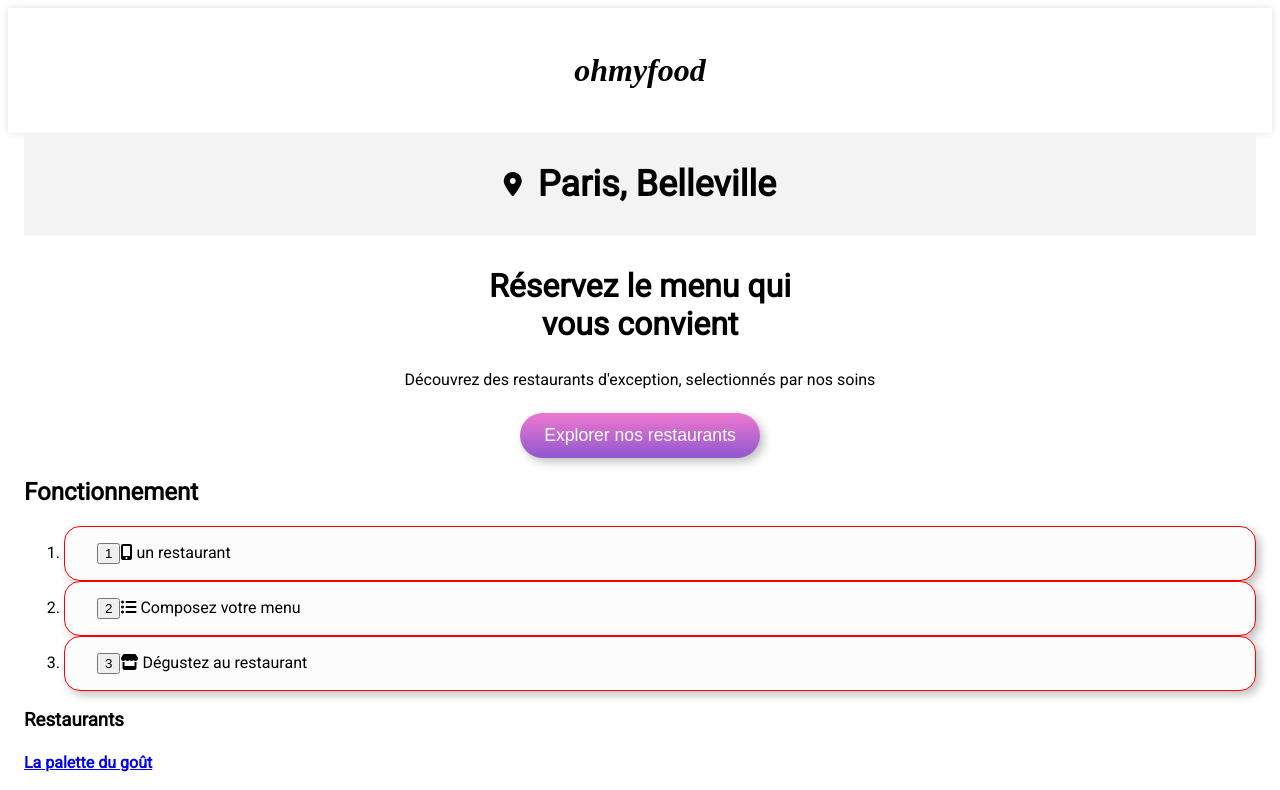
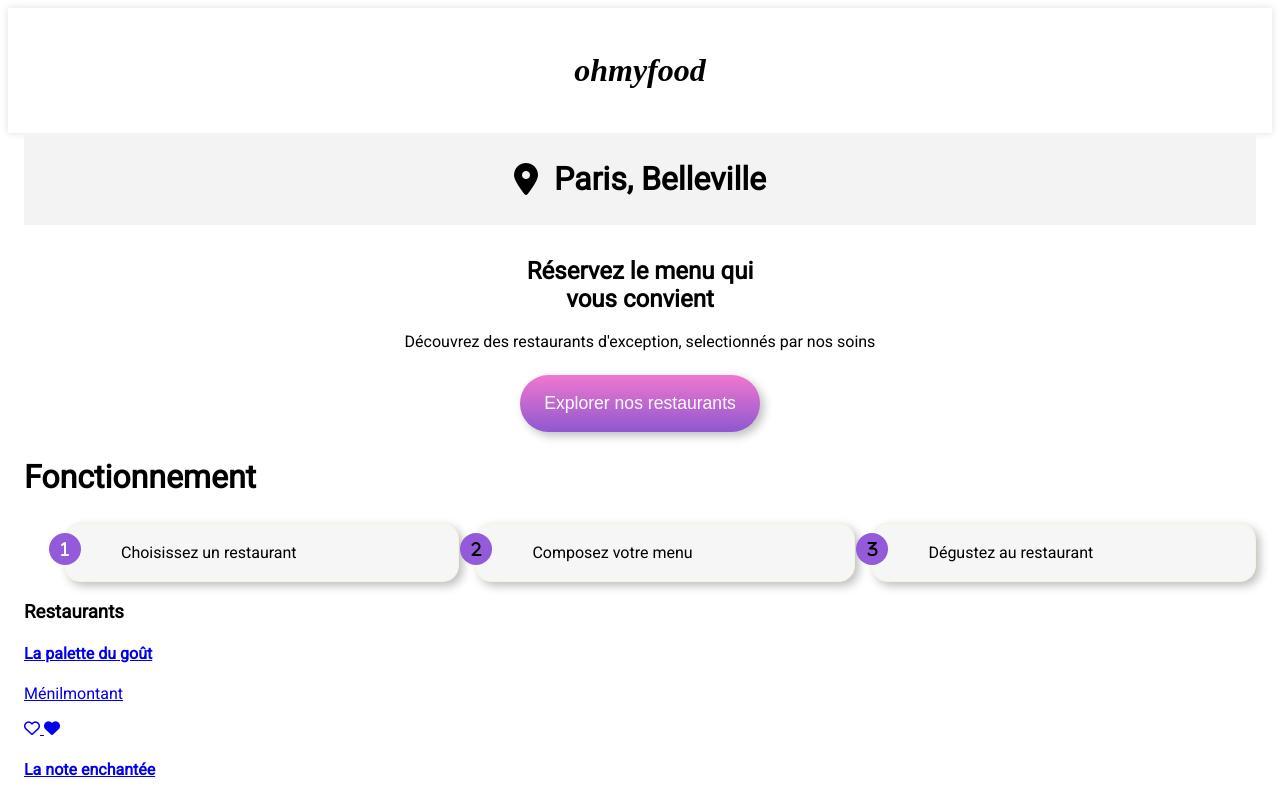
Before and after one commit to dez-crea/ohmyfoodgastrononie, a website: page index.html in a window 1280 px wide. Shown: the top 790 px of the page. Drawn offline with Linux system fonts and the light colour scheme; a web font is replaced by a local one.

Commit message:
scss counter-reset

```diff
--- a/index.html
+++ b/index.html
@@ -24,16 +24,17 @@
             <p>Découvrez des restaurants d'exception, selectionnés par nos soins</p>
             <button class="gradient">Explorer nos restaurants</button>
         </section>
-
         <section class="ardoiseRestaurant">
             <h2>Fonctionnement</h2>
             <ol>
-                <li class="animation"><button class="numero">1</button><i class="fa-mobile-alt fas ardoiseRestaurant__icon" aria-hidden="true"></i> un restaurant</li>
-                <li class="animation"><button class="numero">2</button><i class="fa-list-ul fas ardoiseRestaurant__icon" aria-hidden="true"></i> Composez votre menu</li>
-                <li class="animation"><button class="numero">3</button><i class="fa-store fas ardoiseRestaurant__icon" aria-hidden="true"></i> Dégustez au restaurant</li>
+              <li>
+                <i class="fas fa-mobile-alt ardoiseRestorant_icon"></i></i>Choisissez un restaurant</li>
+              <li>
+                <i class="fas fa-list-ul ardoiseRestorant_icon"></i>Composez votre menu</li>
+              <li>
+                <i class="fas fa-store ardoiseRestorant_icon"></i>Dégustez au restaurant</li>
             </ol>
         </section>
-
         <section class="restaurant">
             <h3 class="restaurant__title">Restaurants</h3>
             <div class="restaurant__cards">
--- a/sass/layout/_ardoiseRestaurant.scss
+++ b/sass/layout/_ardoiseRestaurant.scss
@@ -1,13 +1,61 @@
+@import "../utils/_box-shadow.scss";
+@import "../utils/_zoom.scss";
 
-  .ardoiseRestaurant li{
-    background-color: #fcfcfc;
-    padding: 1rem 2rem;
-    border: 1px solid red;
-    flex-grow: 1;
-    border-radius: 1rem;
-    box-shadow: 0.25rem 0.25rem 10px rgba(0, 0, 0, 0.25);
-  }
-  .ardoiseRestaurant li :hover{
-    transform: scale(1.02);
-    @include zoom;
-  }
+
+.ardoiseRestaurant{
+    counter-reset: comptelistes;
+
+    & ol{
+        display:flex;
+        flex-wrap: wrap;
+        gap: 1rem;
+        @media (max-width: 800px) {
+            flex-direction: column;
+        }
+    }
+    & li{
+        position: relative;
+
+        ::before{
+          content: counter(comptelistes);
+          counter-increment: comptelistes;
+          color: width;
+          background-color: #935bd9;
+          width: 2rem;
+          height: 2rem;
+          display: grid;
+          place-items: center;
+          border-radius: 50%;
+          position: absolute;
+         left: -1rem;
+         bottom: 1rem;
+
+        }
+        list-style-type: none;
+        padding: 1.2rem 2rem;
+        background-color: #f6f6f6;
+        border: 1px solid beige;
+        flex-grow: 1;
+        border-radius: 1rem;
+        @include base-shadow;
+        &:hover{
+          color: #fff;
+        box-shadow: inset 200px 0 0 0 #F1D9F9;;
+        }
+        i.fa, .far, .fas {
+            color: width;
+            margin-right: 1.5rem;
+        }
+        i.fas.fa-mobile-alt{
+            color: white;
+        }
+       i .fas.fa-store{
+        margin-right: 1rem;
+        color: width;
+        i ::before {
+            margin-right: 1rem;
+            color: width;
+        }
+       }
+        }
+        }
--- a/sass/layout/_explorationGastro.scss
+++ b/sass/layout/_explorationGastro.scss
@@ -1,13 +1,21 @@
+@import "../utils/_box-shadow.scss";
+
 /*Explorationgastro */
+
 .explorationGastro {
   text-align: center;
 }
 
 .explorationGastro h2 {
   margin-top: 2rem;
-  font-size: 2rem;
+  font-size: 1.5rem;
 }
 
 .explorationGastro p {
+  display: block;
+  margin-block-start: 1em;
+  margin-block-end: 1em;
+  margin-inline-start: 0px;
+  margin-inline-end: 0px;
   font-size: 1rem;
 }
--- a/sass/layout/_gastro.scss
+++ b/sass/layout/_gastro.scss
@@ -9,5 +9,6 @@ main .gastro{
   }
 
   main .gastro{
-   font-size: 1.5rem;
+   font-size: 2rem;
+   color: black;
   }
--- a/sass/layout/_gradients.scss
+++ b/sass/layout/_gradient.scss
@@ -1,6 +1,8 @@
+@import "../utils/_box-shadow.scss";
+
 .gradient {
   border: 0;
-  padding: 0.75rem 1.5rem;
+  padding: 1.1rem 1.5rem;
   font-weight: 500;
   font-size: 1.1rem;
   border-radius: 100px;
@@ -9,9 +11,10 @@
   background-image: linear-gradient(0deg, rgba(147, 86, 220, 0.9), rgba(255, 121, 218, 0.9));
   cursor: pointer;
   transition-duration: 0.25s;
-  box-shadow: 0.25rem 0.25rem 10px rgba(0, 0, 0, 0.25);
+  //box-shadow: 0.25rem 0.25rem 10px rgba(0, 0, 0, 0.25);
   transition: transform 200ms;
   margin-top: 0.5rem;
+  @include base-shadow;
 }
 
 .explorationGastro button:hover {
@@ -35,3 +38,21 @@ H1 {
   padding-bottom: 18px;
   font-style: italic;
 }
+
+h2 {
+  display: block;
+  font-size: 2rem;
+  margin-block-start: 0.83em;
+  margin-block-end: 0.83em;
+  margin-inline-start: 0px;
+  margin-inline-end: 0px;
+  font-weight: bold;
+}
+
+p {
+  display: block;
+  margin-block-start: 1em;
+  margin-block-end: 1em;
+  margin-inline-start: 0px;
+  margin-inline-end: 0px;
+}
--- a/sass/sass/utils/_box-shadow.scss
+++ /dev/null
@@ -1,3 +0,0 @@
-@mixin base-shadow {
-    box-shadow: 0.25rem 0.25rem 10px rgba(0, 0, 0, 0.25);
-}
--- /dev/null
+++ b/sass/utils/_box-shadow.scss
@@ -0,0 +1,3 @@
+@mixin base-shadow {
+    box-shadow: 0.25rem 0.25rem 10px rgba(0, 0, 0, 0.25);
+}
--- a/style.scss
+++ b/style.scss
@@ -2,12 +2,13 @@
 @import url("https://fonts.googleapis.com/css2?family=Marck+Script&family=Montserrat&family=Raleway&family=Roboto+Serif:wght@800;900&family=Roboto+Slab:wght@400;500&family=Roboto:ital,wght@0,300;0,400;1,700&family=Shrikhand&display=swap");
 
 
-@import "sass/sass/utils/box-shadow";
-@import "sass/sass/utils/zoom";
-@import "sass/base";
-@import "sass/layout/header";
-@import "sass/layout/_gastro";
-@import "sass/layout/gradients";
-@import "sass/layout/explorationGastro";
-@import "sass/layout/ardoiseRestaurant";
-@import "sass/layout/menus";
+@import "sass/_base.scss";
+@import "sass/layout/_header.scss";
+@import "sass/layout/_gastro.scss";
+@import "sass/layout/_gradient.scss";
+@import "sass/layout/_explorationGastro.scss";
+@import "sass/layout/_ardoiseRestaurant.scss";
+@import "sass/layout/_menus.scss";
+@import "sass/utils/_box-shadow.scss";
+@import "sass/utils/_zoom.scss";
+@import "sass/utils/_variables.scss";
```
Also changed, not shown: package.json (+476 -11 lines), sass/utils/_variables.scss (added), sass/utils/_zoom.scss (renamed from sass/sass/utils/_zoom.scss), style.css, style.min.css, 2 other files.
